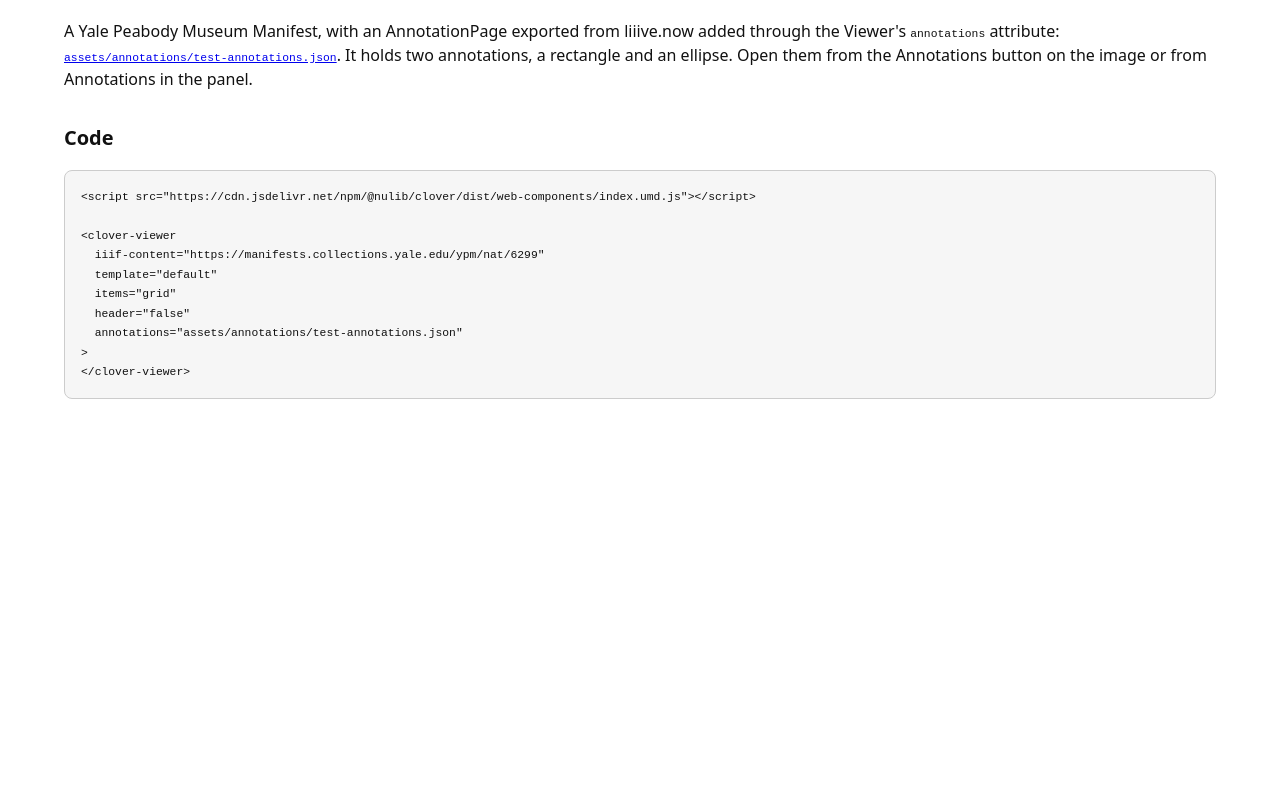
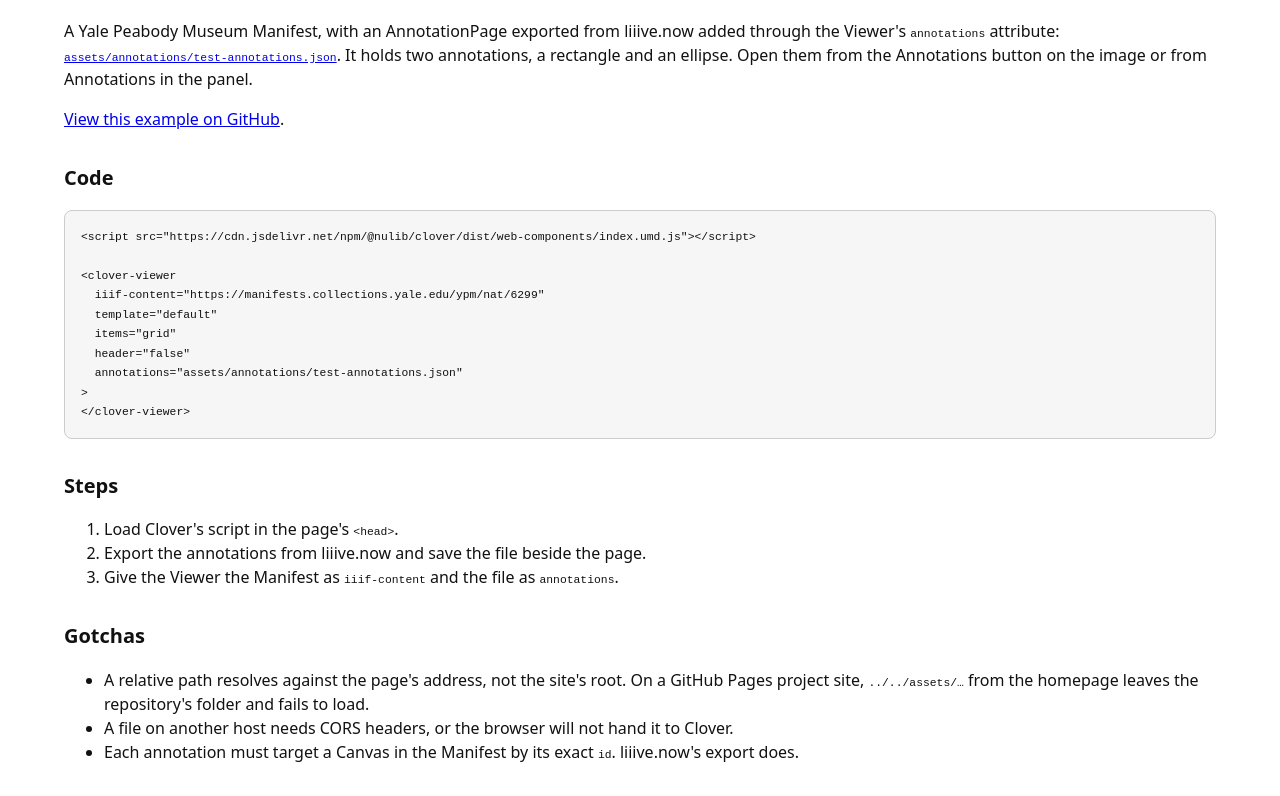
Before and after one commit to enury/clover-annotations-test, a plain HTML site: page index.html in a window 1280 px wide. Shown: the part 88-884 px from the top of the page. Before the commit the page ends 800 px from the top, so only its background shows below. Drawn offline with Linux system fonts and the light colour scheme.

Commit message:
Add steps and gotchas

```diff
--- a/index.html
+++ b/index.html
@@ -44,6 +44,9 @@
         It holds two annotations, a rectangle and an ellipse. Open them from the
         Annotations button on the image or from Annotations in the panel.
       </p>
+      <p>
+        <a href="https://github.com/mathewjordan/clover-annotations-test">View this example on GitHub</a>.
+      </p>
       <clover-viewer
         iiif-content="https://manifests.collections.yale.edu/ypm/nat/6299"
         template="default"
@@ -63,6 +66,34 @@
   annotations="assets/annotations/test-annotations.json"
 &gt;
 &lt;/clover-viewer&gt;</code></pre>
+      <h2>Steps</h2>
+      <ol>
+        <li>Load Clover's script in the page's <code>&lt;head&gt;</code>.</li>
+        <li>
+          Export the annotations from liiive.now and save the file beside the
+          page.
+        </li>
+        <li>
+          Give the Viewer the Manifest as <code>iiif-content</code> and the file
+          as <code>annotations</code>.
+        </li>
+      </ol>
+      <h2>Gotchas</h2>
+      <ul>
+        <li>
+          A relative path resolves against the page's address, not the site's
+          root. On a GitHub Pages project site, <code>../../assets/…</code> from
+          the homepage leaves the repository's folder and fails to load.
+        </li>
+        <li>
+          A file on another host needs CORS headers, or the browser will not
+          hand it to Clover.
+        </li>
+        <li>
+          Each annotation must target a Canvas in the Manifest by its exact
+          <code>id</code>. liiive.now's export does.
+        </li>
+      </ul>
     </main>
   </body>
 </html>
```
